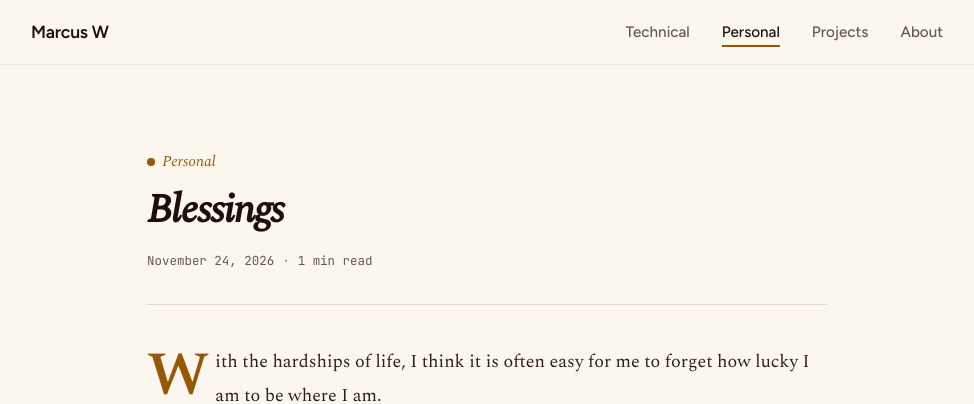
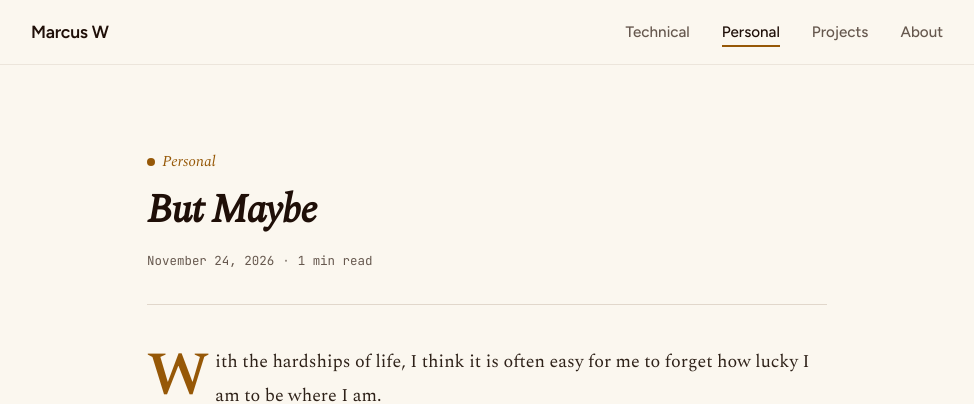
Before and after one commit to Marcushadow/Marcushadow.github.io, a Jekyll site: the page built from _posts/2026-11-24-but-maybe.md, in a window 1280 px wide and 900 px high. Shown: the top 404 px of the window, without its empty margins (153-1127 px from the left). Built offline with Jekyll 4.4.1, drawn with Linux system fonts in a browser that asks for light colours; comment, search, counter and statistics services are not loaded.

Commit message:
content: rename Blessings to But Maybe

```diff
--- a/_posts/2026-11-24-blessings.md
+++ b/_posts/2026-11-24-but-maybe.md
@@ -1,6 +1,6 @@
 ---
 layout: post
-title: "Blessings"
+title: "But Maybe"
 date: 2026-11-24
 tags: []
 category: personal
```
